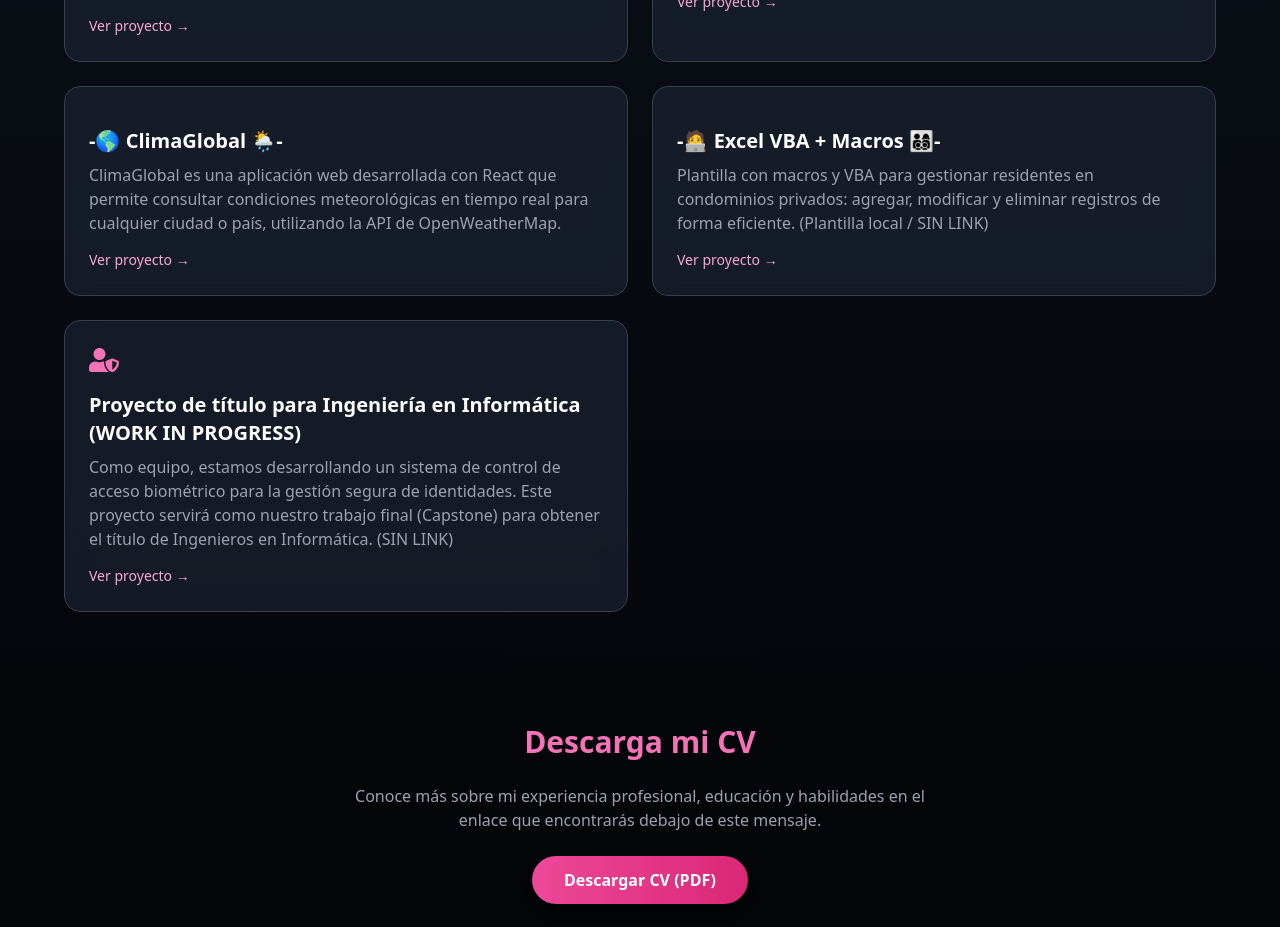
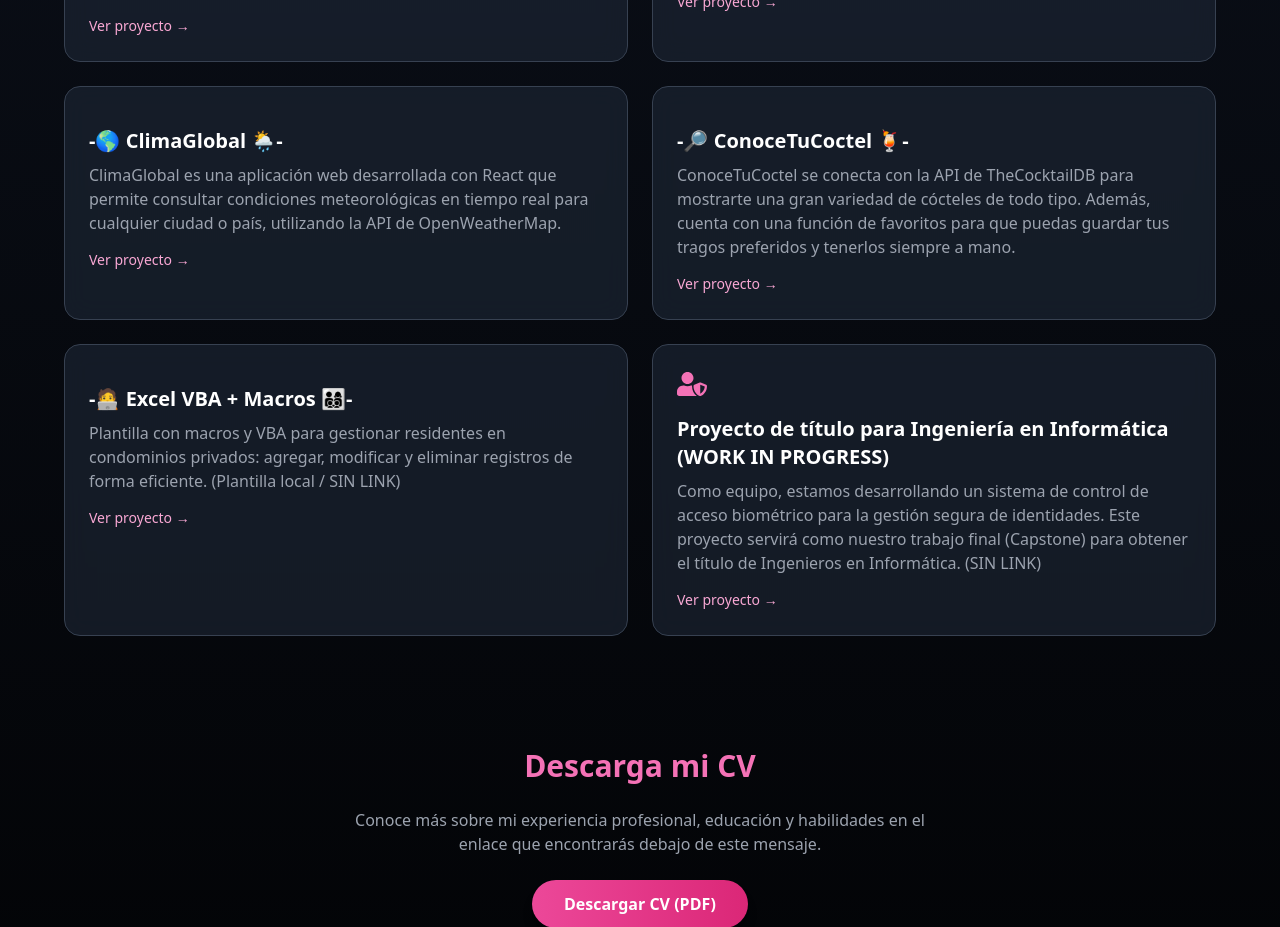
Before and after one commit to WhoIsPipee/SobreMI, a React (Vite) app: page / in a window 1280 px wide. Shown: the part 2160-3087 px from the top of the page. Built offline with nearby package versions, Linux system fonts and the light colour scheme.

Commit message:
Se agrega el apartado de ConoceTuCoctel

```diff
--- a/src/components/Main.tsx
+++ b/src/components/Main.tsx
@@ -43,6 +43,11 @@ const projects = [
     title: "-🌎 ClimaGlobal 🌦️-",
     description: " ClimaGlobal es una aplicación web desarrollada con React que permite consultar condiciones meteorológicas en tiempo real para cualquier ciudad o país, utilizando la API de OpenWeatherMap.",
     link: "https://clima-api-k.netlify.app/",
+  },
+  {
+    title: "-🔎 ConoceTuCoctel 🍹-",
+    description: "ConoceTuCoctel se conecta con la API de TheCocktailDB para mostrarte una gran variedad de cócteles de todo tipo. Además, cuenta con una función de favoritos para que puedas guardar tus tragos preferidos y tenerlos siempre a mano.",
+    link: "https://conocetucoctel.netlify.app/",
   },
   {
     title: "-🧑‍💻 Excel VBA + Macros 👨‍👩‍👦‍👦-",
```
